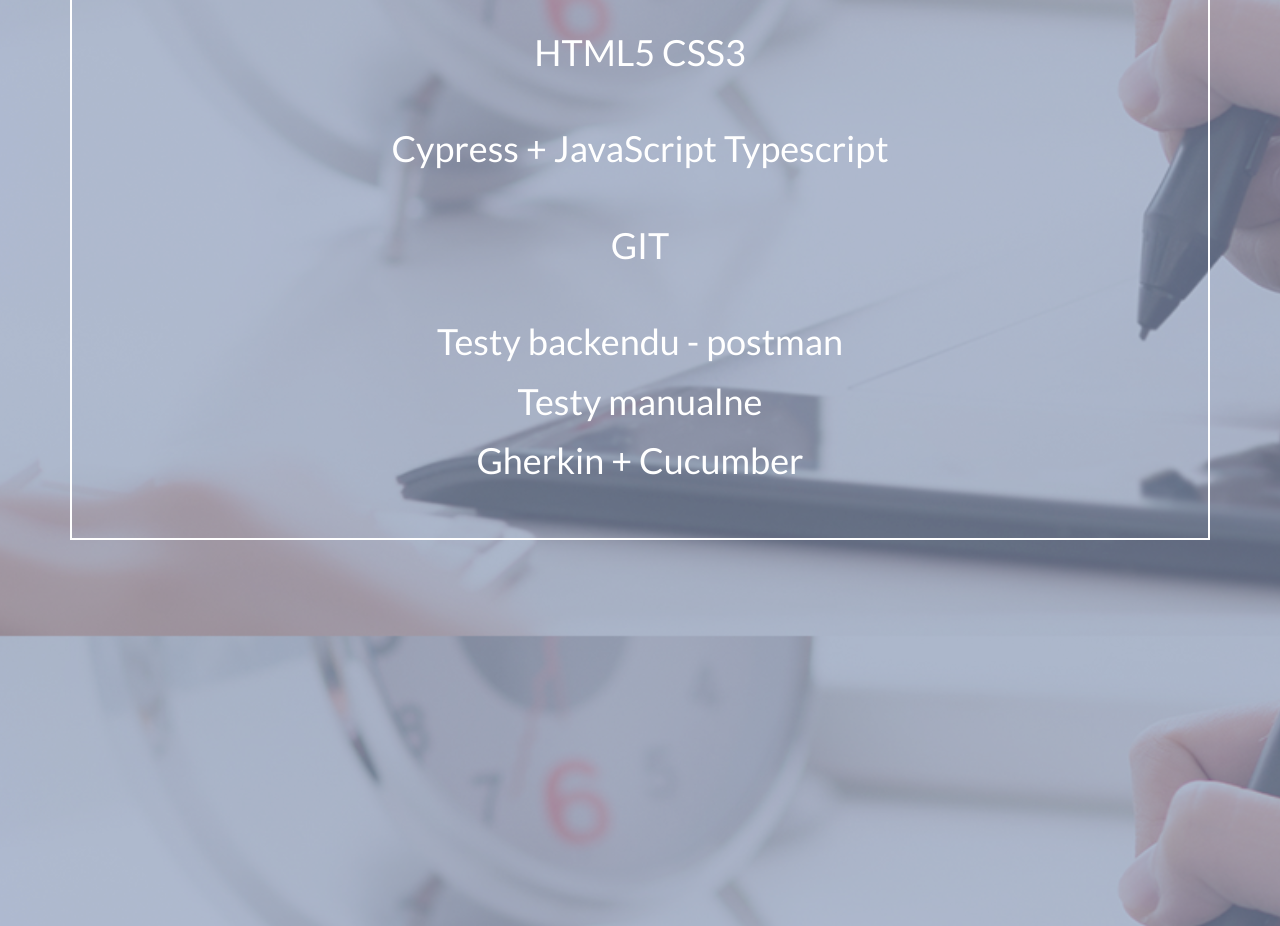
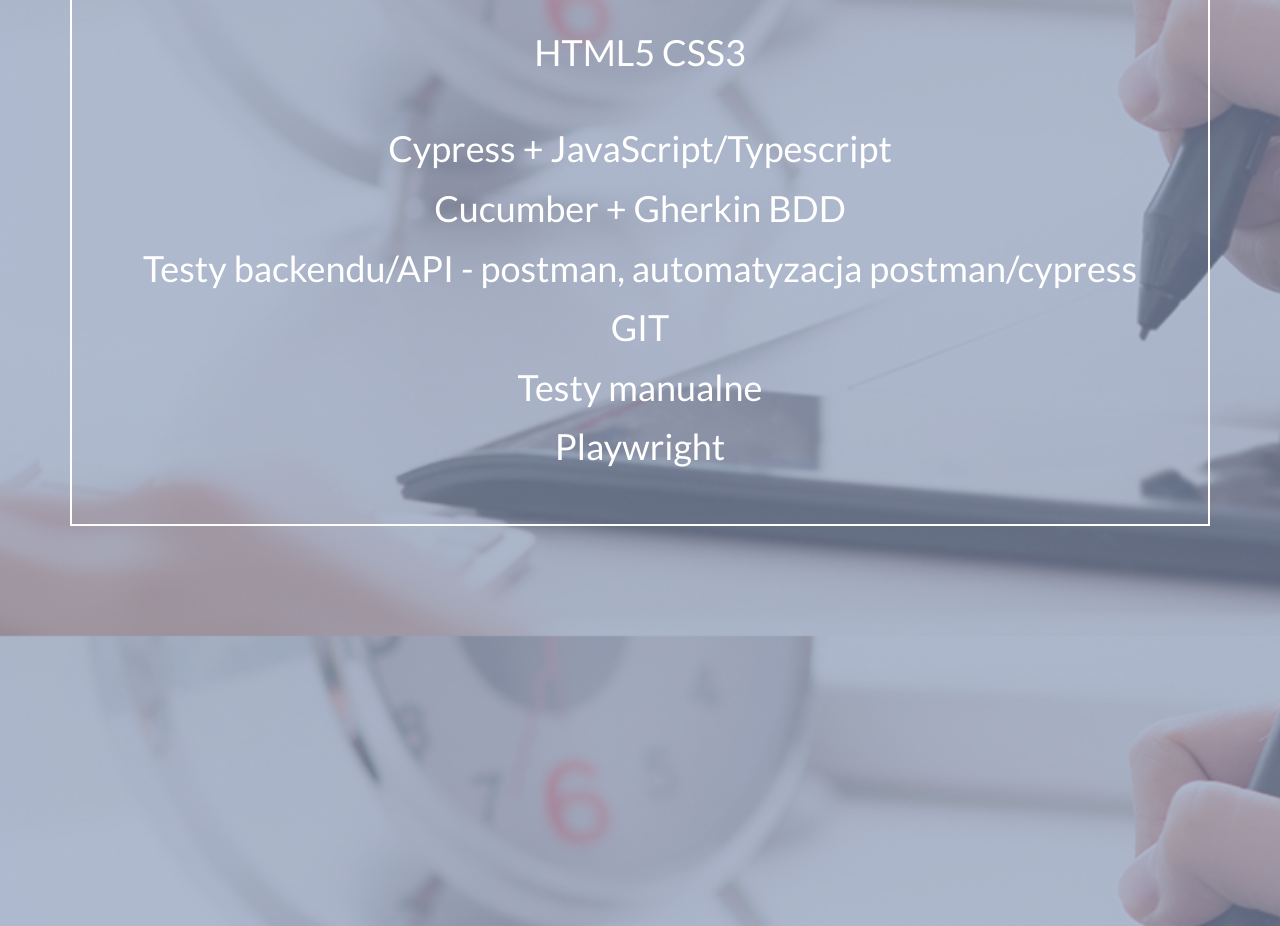
Before and after one commit to tomfriday/AboutMe, a plain HTML site: page index.html in a window 1280 px wide. Shown: the part 1342-2268 px from the top of the page. Drawn offline with nearby package versions, Linux system fonts and the light colour scheme.

Commit message:
Update index.html

```diff
--- a/index.html
+++ b/index.html
@@ -55,15 +55,12 @@
                 <br><br>
                 <h1 class="center">HTML5 CSS3</h1>
                 <p>
-                    <h1 class="center">Cypress + JavaScript Typescript</h1>
-                    <p>
-                        <h1 class="center">GIT</h1>
-                        <p>
-                        <h1 class="center">Testy backendu - postman</h1>
-
-                        <h1 class="center">Testy manualne</h1>
-
-                        <h1 class="center">Gherkin + Cucumber </h1>
+                         <h1 class="center">Cypress + JavaScript/Typescript</h1>
+                         <h1 class="center">Cucumber + Gherkin BDD </h1>
+                         <h1 class="center">Testy backendu/API - postman, automatyzacja postman/cypress</h1>
+                         <h1 class="center">GIT</h1>
+                         <h1 class="center">Testy manualne</h1>
+                         <h1 class="center">Playwright</h1>
                         <p>
             </div>
         </div>
```
